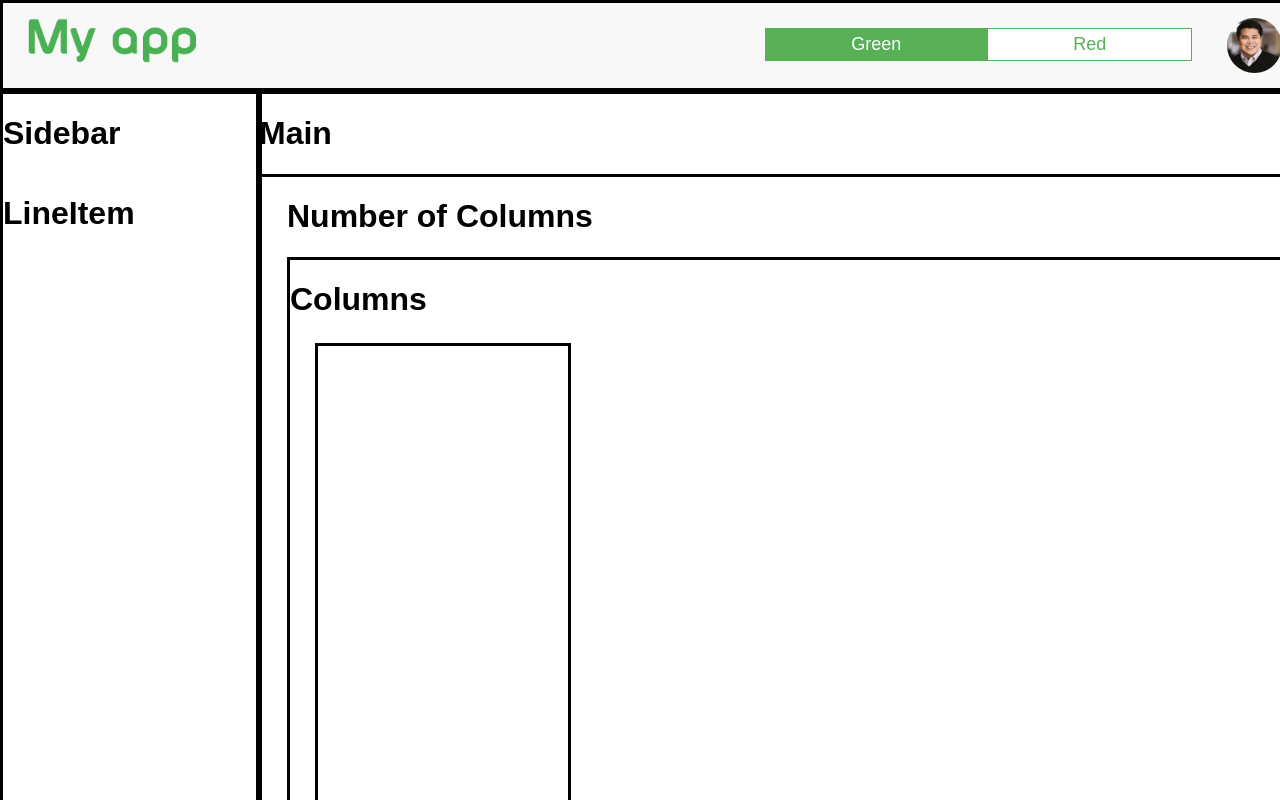
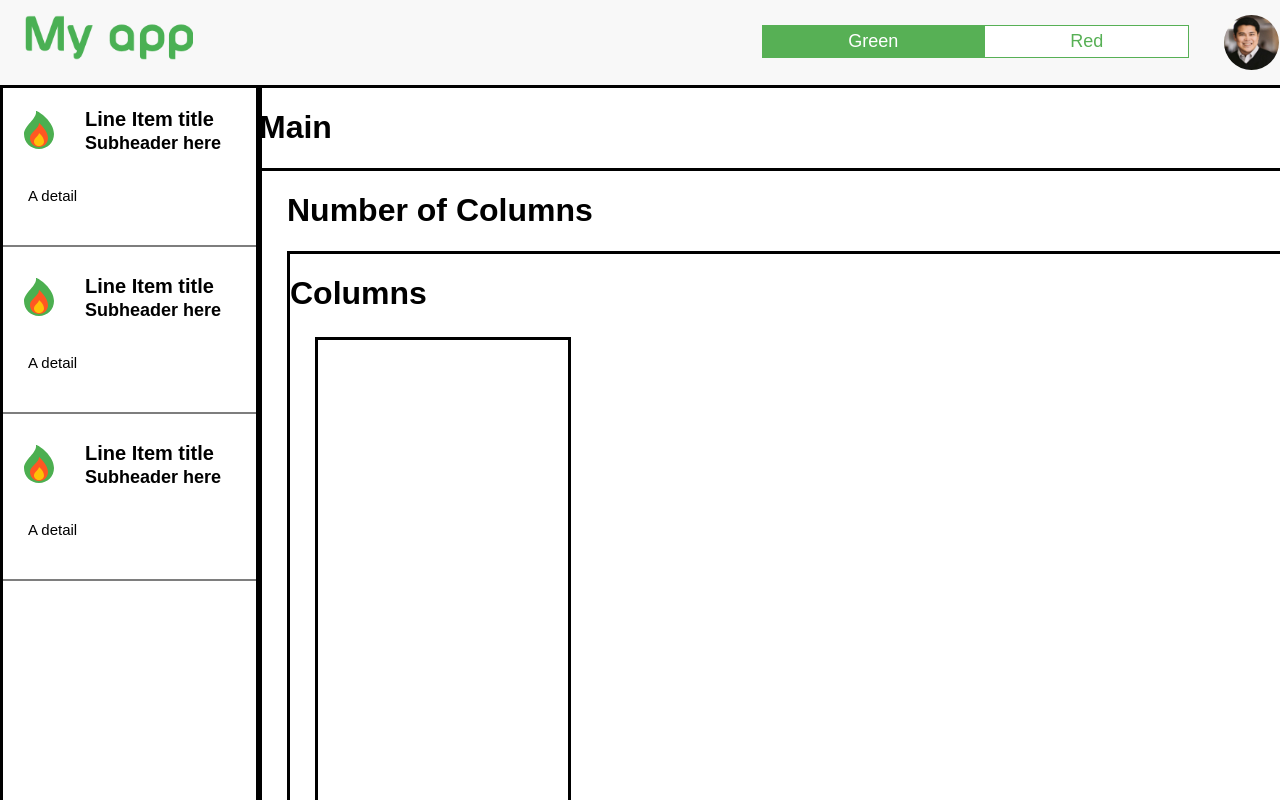
Before and after one commit to aiyentam/myapp-terrago, a React (Create React App) app: page / in a window 1280 px wide. Shown: the top 800 px of the page. Built offline with nearby package versions, Linux system fonts and the light colour scheme.

Commit message:
sidebar and line item title

```diff
--- a/src/header/Header.css
+++ b/src/header/Header.css
@@ -1,5 +1,4 @@
 .header {
-  border: 3px solid black;
   display: inline-flex;
   width: 98%;
   background-color: #f8f8f8;
@@ -12,12 +11,47 @@
 }
 
 .logo,
-.icon:hover {
+.face-icon:hover {
   cursor: pointer;
 }
 
-.icon {
+.face-icon {
   border-radius: 50%;
   height: 55px;
   width: 55px;
 }
+
+.line-item {
+  display: flex;
+  flex-wrap: wrap;
+  padding: 10px;
+}
+
+.title {
+  padding: 10px 10px;
+  margin: 0px;
+  min-width: 0;
+}
+
+.title h1,
+h2 {
+  margin: 0px;
+  padding: 0px 10px;
+  text-overflow: ellipsis;
+  white-space: nowrap;
+  overflow: hidden;
+}
+
+.title h1 {
+  font-size: 20px;
+}
+
+.title h2 {
+  font-size: 18px;
+  padding-top: 2px;
+}
+
+.detail {
+  font-size: 15px;
+  padding: 8px 15px;
+}
--- a/src/header/Header.js
+++ b/src/header/Header.js
@@ -8,7 +8,7 @@ class Header extends Component {
       <div className="header">
         <img src="/images/app-green.png" alt="green-logo" className="logo" />
         <Switch />
-        <img src="/images/face.jpg" alt="icon" className="icon" />
+        <img src="/images/face.jpg" alt="face-icon" className="face-icon" />
       </div>
     );
   }
--- a/src/sidebar/LineItems.js
+++ b/src/sidebar/LineItems.js
@@ -5,7 +5,14 @@ class LineItem extends Component {
   render() {
     return (
       <div className="line-item">
-        <h1>LineItem</h1>
+        <img src="/images/icon-green.svg" alt="icon" className="icon" />
+        <div className="title">
+          <h1>Line Item title</h1>
+          <h2>Subheader here</h2>
+        </div>
+        <div className="detail">
+          <p>A detail</p>
+        </div>
       </div>
     );
   }
--- a/src/sidebar/SideBar.js
+++ b/src/sidebar/SideBar.js
@@ -6,8 +6,12 @@ class Sidebar extends Component {
   render() {
     return (
       <div className="sidebar">
-        <h1>Sidebar</h1>
         <LineItem />
+        <hr />
+        <LineItem />
+        <hr />
+        <LineItem />
+        <hr />
       </div>
     );
   }
--- a/src/sidebar/Sidebar.css
+++ b/src/sidebar/Sidebar.css
@@ -6,3 +6,9 @@
   width: 20%;
   height: 100%;
 }
+
+hr {
+  margin-left: 0;
+  margin-right: 0;
+  border: 1px solid #7e7e7e;
+}
```
